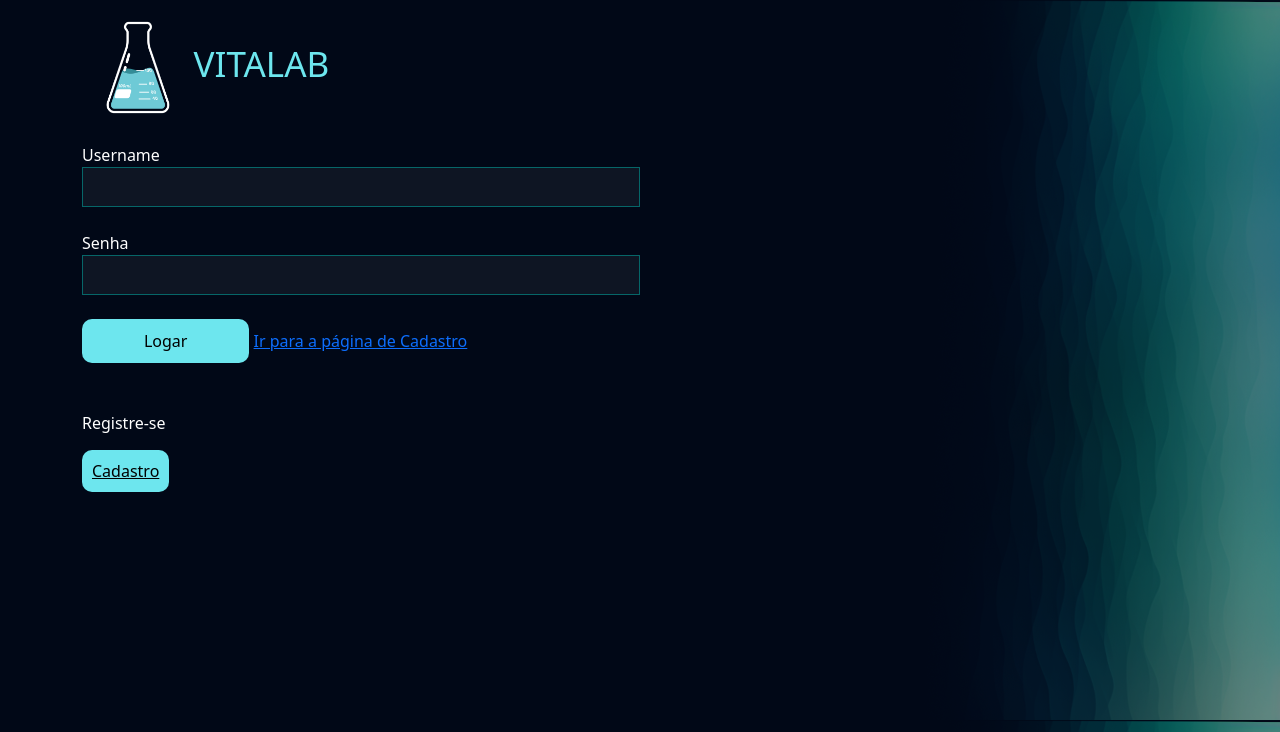
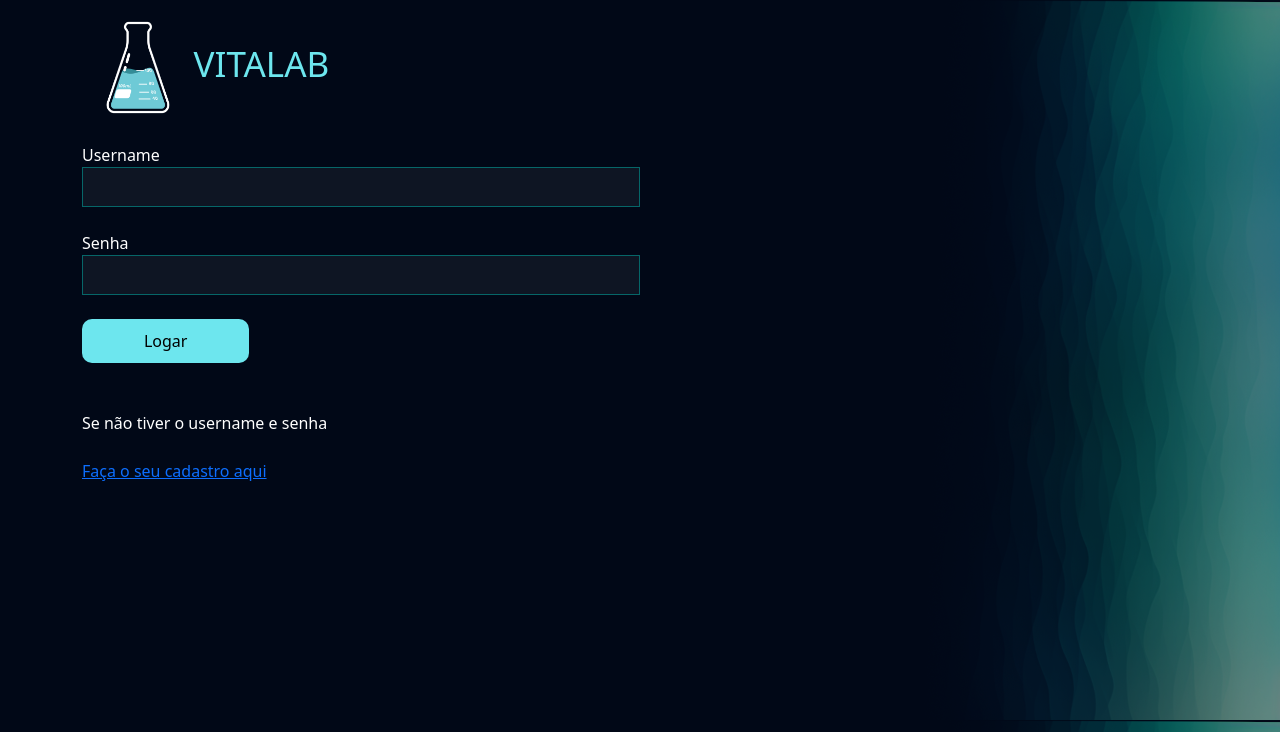
Before and after one commit to edvalson/VitaLab, a Django app: page /usuarios/login/ in a window 1280 px wide. Shown: the top 732 px of the page. Run offline with Django 4.2, Linux system fonts and the light colour scheme.

Commit message:
Alterações no Projeto VitaLab

```diff
--- a/empresarial/templates/cliente.html
+++ b/empresarial/templates/cliente.html
@@ -20,7 +20,12 @@
         {% endif %}
         <h3 class="font-destaque">{{cliente.get_full_name}}</h3>
         <p>{{cliente.email}}</p>
+        <div style="text-align:right">
+            <a href="{% url 'gerenciar_clientes' %}" class="btn-custom">Ir para a página Gerenciar Clientes</a>
+        </div>
+        <br>
         <div class="card card-view">
+
 
             <div class="sub-card">
                 <h3>Exames de sangue</h3>
--- a/empresarial/templates/exame_cliente.html
+++ b/empresarial/templates/exame_cliente.html
@@ -20,6 +20,7 @@
         <div class="row">
         <h3 class="font-destaque">{{exame.usuario.get_full_name}}</h3>
         <p>{{exame.usuario.email}}</p>
+
         <br>
         <div class="row">
             <div class="col-md-6">
--- a/exames/models.py
+++ b/exames/models.py
@@ -23,7 +23,8 @@ class TiposExames(models.Model):
 class SolicitacaoExame(models.Model):
 	choice_status = (
 		('E', 'Em análise'),
-		('F', 'Finalizado')
+		('F', 'Finalizado'),
+		('C', 'Cancelado')
 	)
 	usuario = models.ForeignKey(User, on_delete=models.DO_NOTHING)
 	exame = models.ForeignKey(TiposExames, on_delete=models.DO_NOTHING)
@@ -44,6 +45,8 @@ class SolicitacaoExame(models.Model):
 		elif self.status == 'F':
 			classes_css = 'bg-success'
 			texto = "Finalizado"
+
+
 
 		return mark_safe(f"<span class='badge bg-primary {classes_css}'>{texto}</span>")
 
--- a/exames/views.py
+++ b/exames/views.py
@@ -67,10 +67,11 @@ def cancelar_pedido(request, pedido_id):
         return redirect('/exames/gerenciar_pedidos/')
 
     pedido.agendado = False
+
     pedido.save()
+
     messages.add_message(request, constants.SUCCESS, 'Pedido excluido com sucesso')
     return redirect('/exames/gerenciar_pedidos/')
-
 
 
 @login_required
--- a/usuarios/templates/login.html
+++ b/usuarios/templates/login.html
@@ -35,15 +35,14 @@
                 <br>
                 <br>
                 <input type="submit" class="btn-default" value="Logar">
-                <a href="{% url 'cadastro' %}" class="btn-custom">Ir para a página de Cadastro</a>
             </form>
         </div>
         <br>
         <br>
-        Registre-se
+        Se não tiver o username e senha
         <br>
         <br>
-        <a href="{% url "cadastro" %}"  class="btn-default"> Cadastro</a>
+        <a href="{% url "cadastro" %}"  class="btn-custom"> Faça o seu cadastro aqui</a>
 
 
     </div>
```
Also changed, not shown: empresarial/templates/gerenciar_clientes.html (+4 -3 lines), exames/templates/gerenciar_exames.html (+6 -1 lines), exames/templates/gerenciar_pedidos.html (+7 -0 lines), exames/templates/solicitar_exames.html (+12 -2 lines), usuarios/templates/cadastro.html (+4 -3 lines), db.sqlite3, 1 other file.
